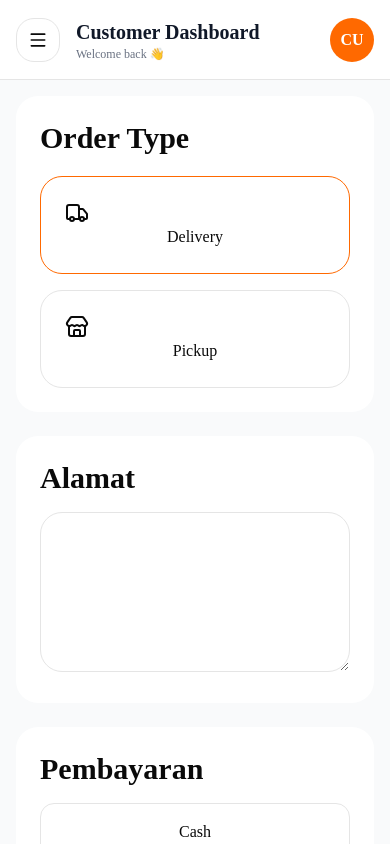
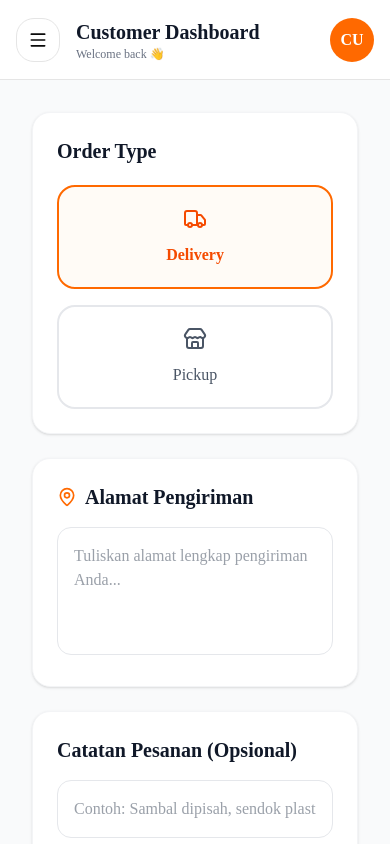
Before and after one commit to MohammadKevin/lunchflowUI, a Next.js app: page /dashboard/customer/checkout in a window 390 px wide. Built offline with nearby package versions, Linux system fonts and the light colour scheme; no server answers.

Commit message:
cors final

```diff
--- a/app/dashboard/customer/checkout/page.tsx
+++ b/app/dashboard/customer/checkout/page.tsx
@@ -2,11 +2,7 @@
 
 import Image from 'next/image'
 import { useRouter } from 'next/navigation'
-import {
-  useEffect,
-  useState,
-} from 'react'
-
+import { useEffect, useState } from 'react'
 import {
   Banknote,
   Loader2,
@@ -14,22 +10,21 @@ import {
   Store,
   Truck,
   X,
+  UploadCloud,
+  CheckCircle2
 } from 'lucide-react'
-
 import { toast } from 'sonner'
 import { api } from '@/lib/api'
 
 type CartItem = {
   id: string
   quantity: number
-
   menu: {
     id: string
     sellerId: string
     name: string
     image: string
     price: number
-
     seller: {
       storeName: string
     }
@@ -37,233 +32,89 @@ type CartItem = {
 }
 
 export default function CheckoutPage() {
-  const router =
-    useRouter()
-
-  const [
-    loading,
-    setLoading,
-  ] =
-    useState(false)
-
-  const [
-    showQris,
-    setShowQris,
-  ] =
-    useState(false)
-
-  const [
-    paymentProof,
-    setPaymentProof,
-  ] =
-    useState<File | null>(
-      null,
-    )
-
-  const [
-    cartItems,
-    setCartItems,
-  ] =
-    useState<CartItem[]>([])
-
-  const [
-    deliveryAddress,
-    setDeliveryAddress,
-  ] =
-    useState('')
-
-  const [
-    notes,
-    setNotes,
-  ] =
-    useState('')
-
-  const [
-    paymentMethod,
-    setPaymentMethod,
-  ] =
-    useState<
-      'CASH' |
-      'QRIS'
-    >('CASH')
-
-  const [
-    orderType,
-    setOrderType,
-  ] =
-    useState<
-      'DELIVERY' |
-      'PICKUP'
-    >(
-      'DELIVERY',
-    )
+  const router = useRouter()
+  const [loading, setLoading] = useState(false)
+  const [showQris, setShowQris] = useState(false)
+  const [paymentProof, setPaymentProof] = useState<File | null>(null)
+  const [cartItems, setCartItems] = useState<CartItem[]>([])
+  const [deliveryAddress, setDeliveryAddress] = useState('')
+  const [notes, setNotes] = useState('')
+  const [paymentMethod, setPaymentMethod] = useState<'CASH' | 'QRIS'>('CASH')
+  const [orderType, setOrderType] = useState<'DELIVERY' | 'PICKUP'>('DELIVERY')
 
   useEffect(() => {
     fetchCart()
   }, [])
 
-  const fetchCart =
-    async () => {
+  const fetchCart = async () => {
     try {
-        const res =
-          await api.get(
-            '/cart',
-          )
-
-        setCartItems(
-          res.data
-            .items ||
-          [],
-        )
+      const res = await api.get('/cart')
+      setCartItems(res.data.items || [])
     } catch {
-        toast.error(
-          'Failed to fetch cart',
-        )
+      toast.error('Failed to fetch cart')
     }
   }
 
-  const totalPrice =
-    cartItems.reduce(
-      (
-        total,
-        item,
-      ) =>
-        total +
-        item.menu.price *
-        item.quantity,
+  const totalPrice = cartItems.reduce(
+    (total, item) => total + item.menu.price * item.quantity,
     0,
   )
 
-  const createOrder =
-    async () => {
+  const createOrder = async () => {
     try {
-        setLoading(
-          true,
-        )
+      setLoading(true)
+      const order = await api.post('/orders', {
+        sellerId: cartItems[0].menu.sellerId,
+        orderType,
+        paymentMethod,
+        notes,
+        deliveryAddress: orderType === 'DELIVERY' ? deliveryAddress : undefined,
+      })
 
-        const order =
-          await api.post(
-            '/orders',
-            {
-              sellerId:
-                cartItems[0]
-                  .menu
-                  .sellerId,
-
-              orderType,
-
-              paymentMethod,
-
-              notes,
-
-              deliveryAddress:
-                orderType ===
-                  'DELIVERY'
-                  ? deliveryAddress
-                  : undefined,
-            },
-          )
-
-        if (
-          paymentMethod ===
-          'QRIS'
-        ) {
-          if (
-            !paymentProof
-          ) {
-            toast.error(
-              'Upload bukti pembayaran',
-            )
-
+      if (paymentMethod === 'QRIS') {
+        if (!paymentProof) {
+          toast.error('Upload bukti pembayaran')
           return
         }
 
-          const form =
-            new FormData()
-
-          form.append(
-            'paymentProof',
-            paymentProof,
-          )
+        const form = new FormData()
+        form.append('paymentProof', paymentProof)
 
         await api.patch(
           `/payments/${order.data.payment.id}/upload-proof`,
           form,
           {
-              headers:
-              {
-                'Content-Type':
-                  'multipart/form-data',
+            headers: {
+              'Content-Type': 'multipart/form-data',
             },
           },
         )
       }
 
-        await api.delete(
-          '/cart',
-        )
-
-        toast.success(
-          'Order berhasil dibuat',
-        )
-
-        router.push(
-          '/dashboard/customer/orders',
-        )
-      } catch (
-      error: any
-      ) {
-        toast.error(
-          error
-            .response
-            ?.data
-            ?.message ||
-          'Gagal checkout',
-        )
+      await api.delete('/cart')
+      toast.success('Order berhasil dibuat')
+      router.push('/dashboard/customer/orders')
+    } catch (error: any) {
+      toast.error(error.response?.data?.message || 'Gagal checkout')
     } finally {
-        setLoading(
-          false,
-        )
-
-        setShowQris(
-          false,
-        )
+      setLoading(false)
+      setShowQris(false)
     }
   }
 
-  const handleCheckout =
-    async () => {
-      if (
-        cartItems.length ===
-        0
-      ) {
-        toast.error(
-          'Cart kosong',
-        )
-
+  const handleCheckout = async () => {
+    if (cartItems.length === 0) {
+      toast.error('Cart kosong')
       return
     }
 
-      if (
-        orderType ===
-        'DELIVERY' &&
-        !deliveryAddress
-      ) {
-        toast.error(
-          'Alamat wajib',
-        )
-
+    if (orderType === 'DELIVERY' && !deliveryAddress) {
+      toast.error('Alamat wajib diisi')
       return
     }
 
-      if (
-        paymentMethod ===
-        'QRIS'
-      ) {
-        setShowQris(
-          true,
-        )
-
+    if (paymentMethod === 'QRIS') {
+      setShowQris(true)
       return
     }
 
@@ -272,257 +123,234 @@ export default function CheckoutPage() {
 
   return (
     <>
+      <div className="mx-auto max-w-7xl grid gap-6 lg:grid-cols-[1fr_420px] p-4 lg:p-8 min-h-screen bg-gray-50">
 
-      <div className="mx-auto max-w-7xl grid gap-6 lg:grid-cols-[1fr_420px]">
-
+        {/* LEFT COLUMN: Form Options */}
         <div className="space-y-6">
-
-          <div className="rounded-3xl bg-white p-6">
-
-            <h2 className="mb-5 text-3xl font-black">
-              Order Type
-            </h2>
-
+          {/* Order Type Section */}
+          <div className="rounded-2xl border border-gray-100 bg-white p-6 shadow-sm">
+            <h2 className="mb-5 text-xl font-bold text-gray-900">Order Type</h2>
             <div className="grid md:grid-cols-2 gap-4">
-
               <button
-                onClick={() =>
-                  setOrderType(
-                    'DELIVERY'
-                  )}
-                className={`rounded-3xl border p-6 ${orderType === 'DELIVERY'
-                    ? 'border-orange-500'
-                    : ''
+                onClick={() => setOrderType('DELIVERY')}
+                className={`flex flex-col items-center justify-center gap-3 rounded-2xl border-2 p-5 transition-all duration-200 ${
+                  orderType === 'DELIVERY'
+                    ? 'border-orange-500 bg-orange-50/50 text-orange-600 font-semibold'
+                    : 'border-gray-200 hover:border-gray-300 text-gray-600'
                 }`}
               >
-                <Truck />
-                Delivery
+                <Truck className="h-6 w-6" />
+                <span>Delivery</span>
               </button>
 
               <button
-                onClick={() =>
-                  setOrderType(
-                    'PICKUP'
-                  )}
-                className={`rounded-3xl border p-6 ${orderType === 'PICKUP'
-                    ? 'border-orange-500'
-                    : ''
+                onClick={() => setOrderType('PICKUP')}
+                className={`flex flex-col items-center justify-center gap-3 rounded-2xl border-2 p-5 transition-all duration-200 ${
+                  orderType === 'PICKUP'
+                    ? 'border-orange-500 bg-orange-50/50 text-orange-600 font-semibold'
+                    : 'border-gray-200 hover:border-gray-300 text-gray-600'
                 }`}
               >
-                <Store />
-                Pickup
+                <Store className="h-6 w-6" />
+                <span>Pickup</span>
               </button>
-
+            </div>
           </div>
 
+          {/* Delivery Address Section */}
+          {orderType === 'DELIVERY' && (
+            <div className="rounded-2xl border border-gray-100 bg-white p-6 shadow-sm">
+              <h2 className="mb-4 text-xl font-bold text-gray-900 flex items-center gap-2">
+                <MapPin className="h-5 w-5 text-orange-500" /> Alamat Pengiriman
+              </h2>
+              <textarea
+                value={deliveryAddress}
+                onChange={(e) => setDeliveryAddress(e.target.value)}
+                placeholder="Tuliskan alamat lengkap pengiriman Anda..."
+                className="w-full rounded-xl border border-gray-200 p-4 h-32 focus:border-orange-500 focus:ring-2 focus:ring-orange-200 outline-none transition-all resize-none text-gray-700"
+              />
+            </div>
+          )}
+
+          {/* Notes Section (Optional but good for UI) */}
+          <div className="rounded-2xl border border-gray-100 bg-white p-6 shadow-sm">
+            <h2 className="mb-4 text-xl font-bold text-gray-900">Catatan Pesanan (Opsional)</h2>
+            <input
+              type="text"
+              value={notes}
+              onChange={(e) => setNotes(e.target.value)}
+              placeholder="Contoh: Sambal dipisah, sendok plastik..."
+              className="w-full rounded-xl border border-gray-200 p-4 focus:border-orange-500 focus:ring-2 focus:ring-orange-200 outline-none transition-all text-gray-700"
+            />
           </div>
 
-          {orderType === 'DELIVERY' && (
-
-            <div className="rounded-3xl bg-white p-6">
-
-              <h2 className="mb-4 text-3xl font-black">
-                Alamat
-              </h2>
-
-              <textarea
-                value={
-                  deliveryAddress
-                }
-                onChange={(e) =>
-                  setDeliveryAddress(
-                    e.target.value
-                  )}
-                className="w-full rounded-3xl border p-4 h-40"
-              />
-
-            </div>
-
-          )}
-
-          <div className="rounded-3xl bg-white p-6">
-
-            <h2 className="mb-4 text-3xl font-black">
-              Pembayaran
-            </h2>
-
-            <div className="space-y-3">
-
+          {/* Payment Method Section */}
+          <div className="rounded-2xl border border-gray-100 bg-white p-6 shadow-sm">
+            <h2 className="mb-4 text-xl font-bold text-gray-900">Metode Pembayaran</h2>
+            <div className="grid sm:grid-cols-2 gap-3">
               <button
-                onClick={() =>
-                  setPaymentMethod(
-                    'CASH'
-                  )}
-                className="w-full rounded-xl border p-4"
+                onClick={() => setPaymentMethod('CASH')}
+                className={`flex items-center gap-3 rounded-xl border-2 p-4 transition-all duration-200 ${
+                  paymentMethod === 'CASH'
+                    ? 'border-orange-500 bg-orange-50/50 text-orange-600 font-semibold'
+                    : 'border-gray-200 hover:border-gray-300 text-gray-600'
+                }`}
               >
-                Cash
+                <Banknote className="h-5 w-5" />
+                <span>Tunai (Cash)</span>
               </button>
 
               <button
-                onClick={() =>
-                  setPaymentMethod(
-                    'QRIS'
-                  )}
-                className="w-full rounded-xl border p-4"
+                onClick={() => setPaymentMethod('QRIS')}
+                className={`flex items-center gap-3 rounded-xl border-2 p-4 transition-all duration-200 ${
+                  paymentMethod === 'QRIS'
+                    ? 'border-orange-500 bg-orange-50/50 text-orange-600 font-semibold'
+                    : 'border-gray-200 hover:border-gray-300 text-gray-600'
+                }`}
               >
-                QRIS
+                <span className="font-bold text-xs border border-current px-1.5 py-0.5 rounded">QRIS</span>
+                <span>QRIS Digital</span>
               </button>
-
+            </div>
+          </div>
         </div>
 
+        {/* RIGHT COLUMN: Order Summary */}
+        <div className="rounded-2xl border border-gray-100 bg-white p-6 shadow-sm h-fit sticky top-6">
+          <h2 className="text-xl font-bold text-gray-900 border-b pb-4 mb-4">Order Summary</h2>
+
+          {cartItems.length === 0 ? (
+            <p className="text-gray-500 py-6 text-center">Keranjang Anda kosong.</p>
+          ) : (
+            <div className="space-y-4 max-h-[300px] overflow-y-auto pr-1">
+              {cartItems.map((item) => (
+                <div key={item.id} className="flex gap-4 items-center justify-between py-2 border-b border-gray-50 last:border-0">
+                  <div className="flex gap-3 items-center">
+                    <Image
+                      src={item.menu.image}
+                      alt={item.menu.name}
+                      width={64}
+                      height={64}
+                      unoptimized
+                      className="rounded-xl object-cover border border-gray-100"
+                    />
+                    <div>
+                      <h3 className="font-medium text-gray-900 text-sm line-clamp-1">{item.menu.name}</h3>
+                      <p className="text-xs text-gray-500 mt-0.5">Qty: {item.quantity}</p>
                     </div>
-
                   </div>
-
-        <div className="rounded-3xl bg-white p-6">
-
-          <h2 className="text-3xl font-black">
-            Order Summary
-          </h2>
-
-          <div className="mt-6 space-y-4">
-
-            {cartItems.map(
-              (item) => (
-
-                <div
-                  key={item.id}
-                  className="flex gap-4"
-                >
-
-                  <Image
-                    src={
-                      item.menu.image
-                    }
-                    alt=""
-                    width={80}
-                    height={80}
-                    unoptimized
-                    className="rounded-2xl"
-                  />
-
-                  <div>
-
-                    <h3>
-                      {
-                        item.menu.name
-                      }
-                    </h3>
-
-                    <p>
-                      Qty {
-                        item.quantity
-                      }
+                  <p className="font-semibold text-gray-800 text-sm">
+                    Rp {(item.menu.price * item.quantity).toLocaleString('id-ID')}
                   </p>
-
                 </div>
-
+              ))}
             </div>
-
-              )
           )}
 
-          </div>
-
-          <div className="mt-8">
-
-            <h2 className="text-5xl font-black text-orange-500">
-
-              Rp {
-                totalPrice.toLocaleString()
-              }
-
-            </h2>
-
+          <div className="mt-6 pt-4 border-t border-gray-100">
+            <div className="flex justify-between items-center mb-6">
+              <span className="text-gray-600 font-medium">Total Pembayaran</span>
+              <span className="text-2xl font-black text-orange-500">
+                Rp {totalPrice.toLocaleString('id-ID')}
+              </span>
             </div>
 
             <button
-            onClick={
-              handleCheckout
-            }
-            disabled={
-              loading
-            }
-            className="mt-8 h-16 w-full rounded-3xl bg-orange-500 text-white"
+              onClick={handleCheckout}
+              disabled={loading || cartItems.length === 0}
+              className="flex items-center justify-center h-14 w-full rounded-xl bg-orange-500 font-semibold text-white hover:bg-orange-600 active:scale-[0.99] disabled:bg-gray-300 disabled:pointer-events-none transition-all shadow-md shadow-orange-500/20"
             >
-
-            {
-              loading
-                ?
-                <Loader2 className="animate-spin" />
-                :
-                'Place Order'
-            }
-
+              {loading ? (
+                <Loader2 className="animate-spin h-5 w-5" />
+              ) : (
+                `Bayar Sekarang (${paymentMethod})`
+              )}
             </button>
-
+          </div>
+        </div>
       </div>
 
+      {/* QRIS MODAL MODIFICATION */}
+      {showQris && (
+        <div className="fixed inset-0 z-50 bg-black/60 backdrop-blur-sm flex justify-center items-center p-4">
+          <div className="bg-white rounded-2xl p-6 w-full max-w-md shadow-xl animate-in fade-in zoom-in-95 duration-150">
+            <div className="flex justify-between items-center mb-4">
+              <h2 className="text-xl font-bold text-gray-900">Pembayaran QRIS</h2>
+              <button
+                onClick={() => {
+                  setShowQris(false)
+                  setPaymentProof(null)
+                }}
+                className="p-1.5 rounded-full hover:bg-gray-100 text-gray-500 transition-colors"
+              >
+                <X className="h-5 w-5" />
+              </button>
             </div>
 
-      {showQris && (
-
-        <div className="fixed inset-0 bg-black/50 flex justify-center items-center">
-
-          <div className="bg-white rounded-3xl p-6 w-[420px]">
-
-            <div className="flex justify-between">
-
-              <h2 className="text-3xl font-black">
-                QRIS
-              </h2>
-
-              <button
-                onClick={() =>
-                  setShowQris(
-                    false
-                  )}
-              >
-
-                <X />
-
-              </button>
-
+            <div className="bg-gray-50 p-4 rounded-xl flex justify-center border border-gray-100 mb-5">
+              <div className="relative bg-white p-3 rounded-lg shadow-sm">
+                <Image
+                  src="/qris.jpeg"
+                  alt="QRIS Code"
+                  width={240}
+                  height={320}
+                  className="object-contain"
+                />
+              </div>
             </div>
 
-            <Image
-              src="/qris.jpeg"
-              alt=""
-              width={500}
-              height={700}
-            />
+            {/* Custom Styled File Input */}
+            <div className="space-y-4">
+              <label className="block text-sm font-medium text-gray-700">
+                Upload Bukti Pembayaran <span className="text-red-500">*</span>
+              </label>
 
+              <label className={`flex flex-col items-center justify-center w-full h-32 border-2 border-dashed rounded-xl cursor-pointer transition-colors ${
+                paymentProof
+                  ? 'border-green-400 bg-green-50/30'
+                  : 'border-gray-300 hover:border-orange-400 bg-gray-50 hover:bg-orange-50/10'
+              }`}>
+                <div className="flex flex-col items-center justify-center pt-5 pb-6 px-4 text-center">
+                  {paymentProof ? (
+                    <>
+                      <CheckCircle2 className="h-8 w-8 text-green-500 mb-2" />
+                      <p className="text-sm font-medium text-green-700 line-clamp-1">{paymentProof.name}</p>
+                      <p className="text-xs text-gray-400 mt-1">Klik untuk mengganti gambar</p>
+                    </>
+                  ) : (
+                    <>
+                      <UploadCloud className="h-8 w-8 text-gray-400 mb-2" />
+                      <p className="text-sm text-gray-600 font-medium">Klik untuk upload bukti bayar</p>
+                      <p className="text-xs text-gray-400 mt-1">PNG, JPG atau JPEG (Max. 5MB)</p>
+                    </>
+                  )}
+                </div>
                 <input
                   type="file"
                   accept="image/*"
-              onChange={(e) =>
-                setPaymentProof(
-                  e.target.files?.[0]
-                  ||
-                  null
+                  onChange={(e) => setPaymentProof(e.target.files?.[0] || null)}
+                  className="hidden"
+                />
+              </label>
+            </div>
+
+            <button
+              onClick={createOrder}
+              disabled={loading || !paymentProof}
+              className="mt-6 h-12 w-full rounded-xl bg-orange-500 font-semibold text-white hover:bg-orange-600 disabled:bg-gray-200 disabled:text-gray-400 transition-colors"
+            >
+              {loading ? (
+                <div className="flex items-center justify-center gap-2">
+                  <Loader2 className="animate-spin h-5 w-5" />
+                  <span>Memproses...</span>
+                </div>
+              ) : (
+                'Saya Sudah Bayar'
+              )}
+            </button>
+          </div>
+        </div>
+      )}
+    </>
   )
 }
-              className="mt-5"
-            />
-
-            <button
-              onClick={
-                createOrder
-              }
-              className="mt-6 h-14 w-full rounded-3xl bg-orange-500 text-white"
-            >
-
-              I Have Paid
-
-            </button>
-
-          </div>
-
-        </div>
-
-      )}
-
-    </>
-
-  )
-}
```
Lines whose indentation alone changed are shown as unchanged.
